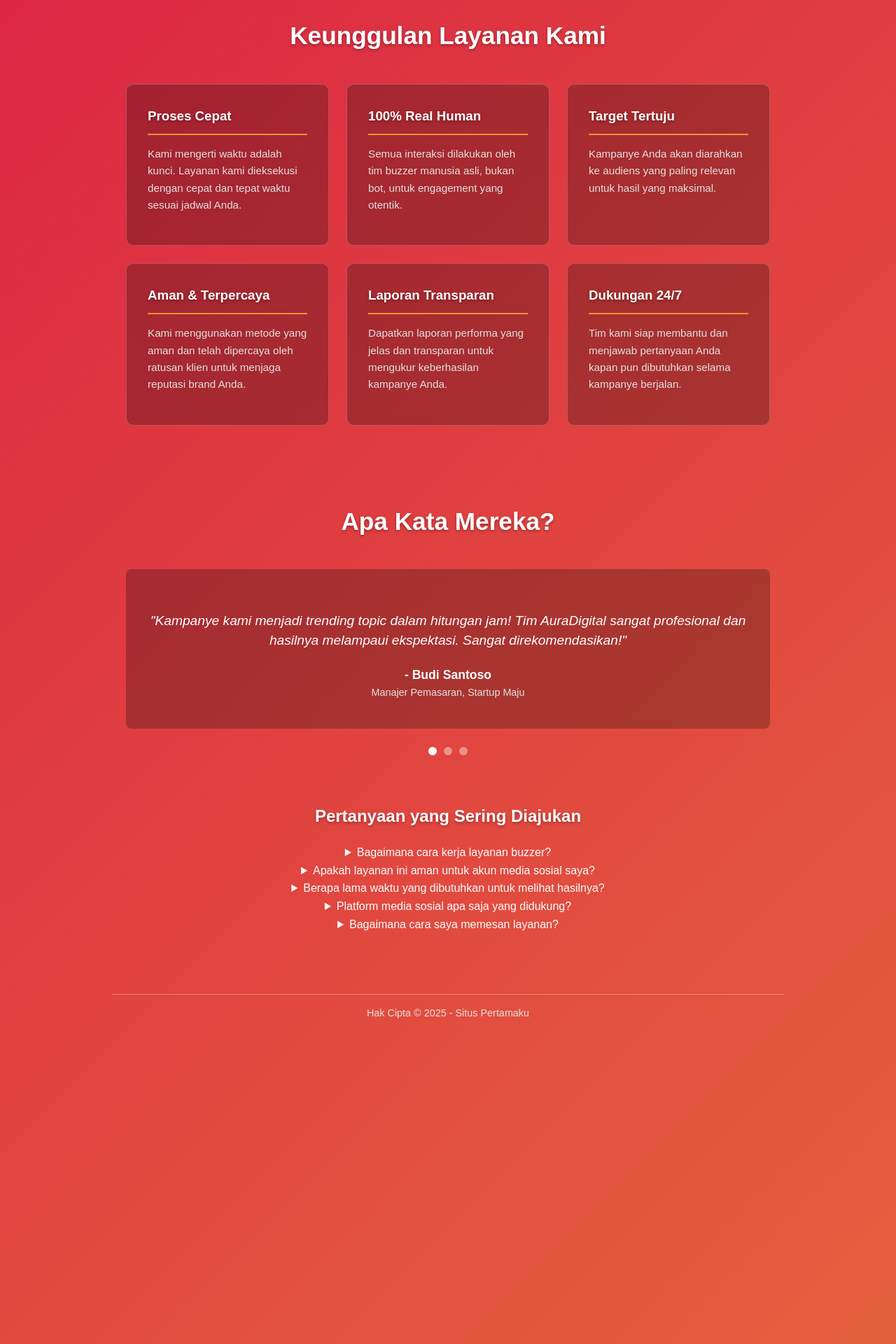
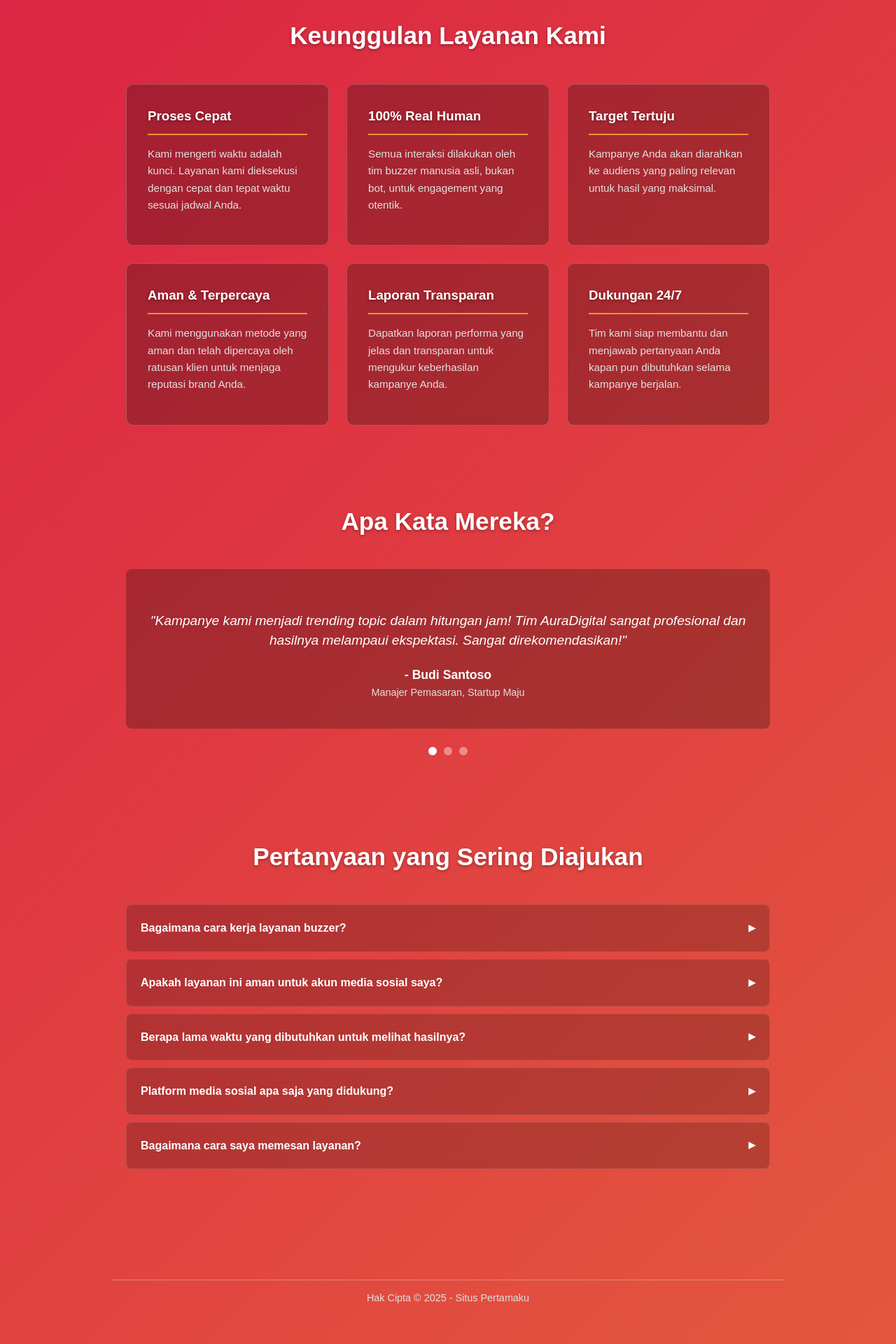
Before and after one commit to AzkaAtta/azkaatta.github.io, a Jekyll site: the page built from index.html, in a window 1280 px wide. Shown: the part 843-2763 px from the top of the page at 70% size. Built offline with Jekyll 4.4.1, drawn with Linux system fonts in a browser that asks for light colours.

Commit message:
Update style.css

```diff
--- a/assets/style.css
+++ b/assets/style.css
@@ -340,3 +340,69 @@ main h1 {
 .testimonial-dots .active, .testimonial-dots .dot:hover {
   background-color: #ffffff;
 }
+
+/* =========================================== */
+/* 7. GAYA UNTUK BAGIAN FAQ (ACCORDION)        */
+/* =========================================== */
+
+.faq-section {
+  max-width: 960px;
+  margin: 40px auto;
+  padding: 20px;
+  text-align: center;
+}
+
+.faq-section h2 {
+  margin-bottom: 40px;
+  font-size: 2.2em;
+}
+
+/* Styling untuk setiap item FAQ */
+.faq-section details {
+  background-color: rgba(0, 0, 0, 0.2); /* Latar semi-transparan */
+  border-radius: 8px;
+  margin-bottom: 10px;
+  border: 1px solid rgba(255, 255, 255, 0.1);
+}
+
+/* Styling untuk pertanyaan (bagian yang terlihat) */
+.faq-section summary {
+  padding: 20px;
+  font-weight: bold;
+  cursor: pointer;
+  list-style: none; /* Menghilangkan panah default */
+  display: flex;
+  justify-content: space-between;
+  align-items: center;
+  text-align: left;
+}
+
+/* Menambahkan panah custom (segitiga) */
+.faq-section summary::after {
+  content: '▶';
+  font-size: 0.8em;
+  transition: transform 0.3s ease;
+}
+
+/* Memutar panah saat jawaban terbuka */
+.faq-section details[open] summary::after {
+  transform: rotate(90deg);
+}
+
+/* Styling untuk konten jawaban */
+.faq-content {
+  padding: 0 20px 20px 20px;
+  text-align: left;
+  border-top: 1px solid rgba(255, 255, 255, 0.2);
+}
+
+.faq-content p {
+  margin: 0;
+  padding-top: 15px;
+  color: #e0e0e0;
+}
+
+.faq-content a {
+    color: #99c2ff; /* Warna link biru muda */
+    text-decoration: underline;
+}
```
